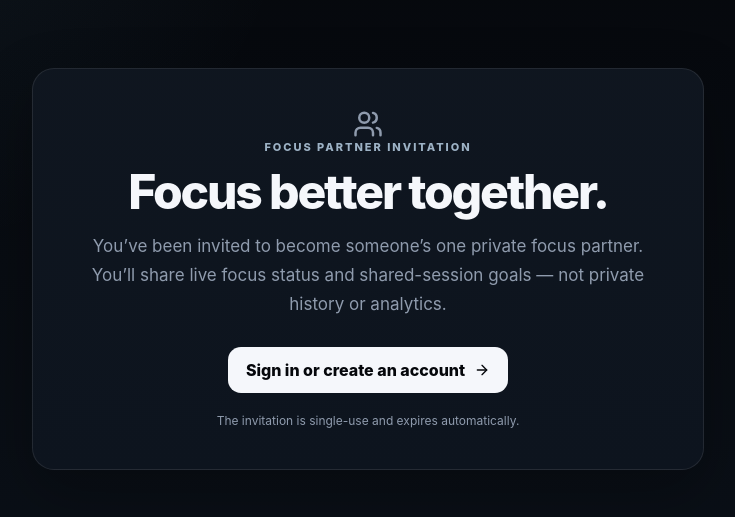
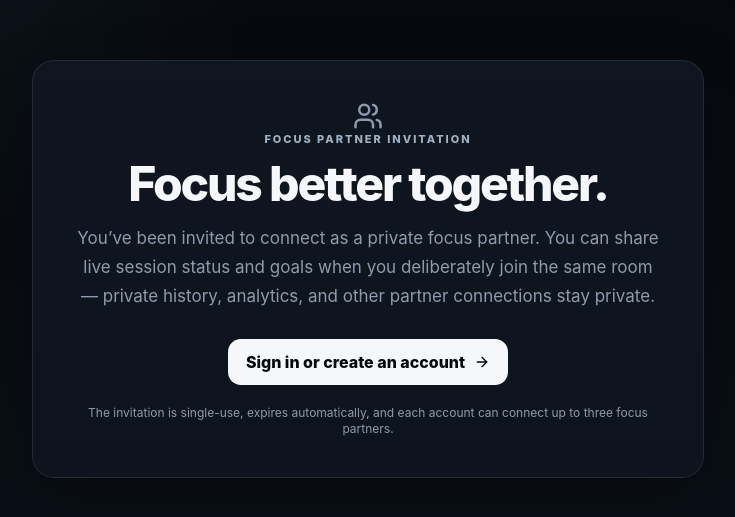
Before and after one commit to Aran0713/Arans-Focus-Lab, a Next.js app: page /invite/1 in a window 1280 px wide. Shown: the part 131-648 px from the top of the page, without its empty margins (272-1007 px from the left). Built offline with nearby package versions, Linux system fonts and the light colour scheme; no server answers.

Commit message:
Update invitation copy for multi-partner model

```diff
--- a/src/app/invite/[token]/page.tsx
+++ b/src/app/invite/[token]/page.tsx
@@ -40,5 +40,5 @@ export default function InvitePage() {
   if (loading) return <main className="login-page"><div className="muted">Opening invitation…</div></main>;
 
   const next = `/invite/${params.token}`;
-  return <main className="login-page"><div className="lab-container max-w-2xl"><section className="panel p-8 sm:p-10 text-center"><Users className="mx-auto muted" size={30}/><p className="eyebrow mt-5">FOCUS PARTNER INVITATION</p><h1 className="text-4xl sm:text-5xl font-extrabold tracking-[-.045em] mt-3">Focus better together.</h1><p className="lead mt-4">You’ve been invited to become someone’s one private focus partner. You’ll share live focus status and shared-session goals — not private history or analytics.</p>{message&&<div className="error-box mt-5 text-left">{message}</div>}{userId?<button className="btn btn-primary mt-7" disabled={busy} onClick={accept}>{busy?"Connecting…":"Accept invitation"}</button>:<button className="btn btn-primary mt-7" onClick={()=>router.push(`/login?next=${encodeURIComponent(next)}`)}>Sign in or create an account <ArrowRight size={16}/></button>}<p className="text-xs muted mt-5">The invitation is single-use and expires automatically.</p></section></div></main>;
+  return <main className="login-page"><div className="lab-container max-w-2xl"><section className="panel p-8 sm:p-10 text-center"><Users className="mx-auto muted" size={30}/><p className="eyebrow mt-5">FOCUS PARTNER INVITATION</p><h1 className="text-4xl sm:text-5xl font-extrabold tracking-[-.045em] mt-3">Focus better together.</h1><p className="lead mt-4">You’ve been invited to connect as a private focus partner. You can share live session status and goals when you deliberately join the same room — private history, analytics, and other partner connections stay private.</p>{message&&<div className="error-box mt-5 text-left">{message}</div>}{userId?<button className="btn btn-primary mt-7" disabled={busy} onClick={accept}>{busy?"Connecting…":"Accept invitation"}</button>:<button className="btn btn-primary mt-7" onClick={()=>router.push(`/login?next=${encodeURIComponent(next)}`)}>Sign in or create an account <ArrowRight size={16}/></button>}<p className="text-xs muted mt-5">The invitation is single-use, expires automatically, and each account can connect up to three focus partners.</p></section></div></main>;
 }
```
